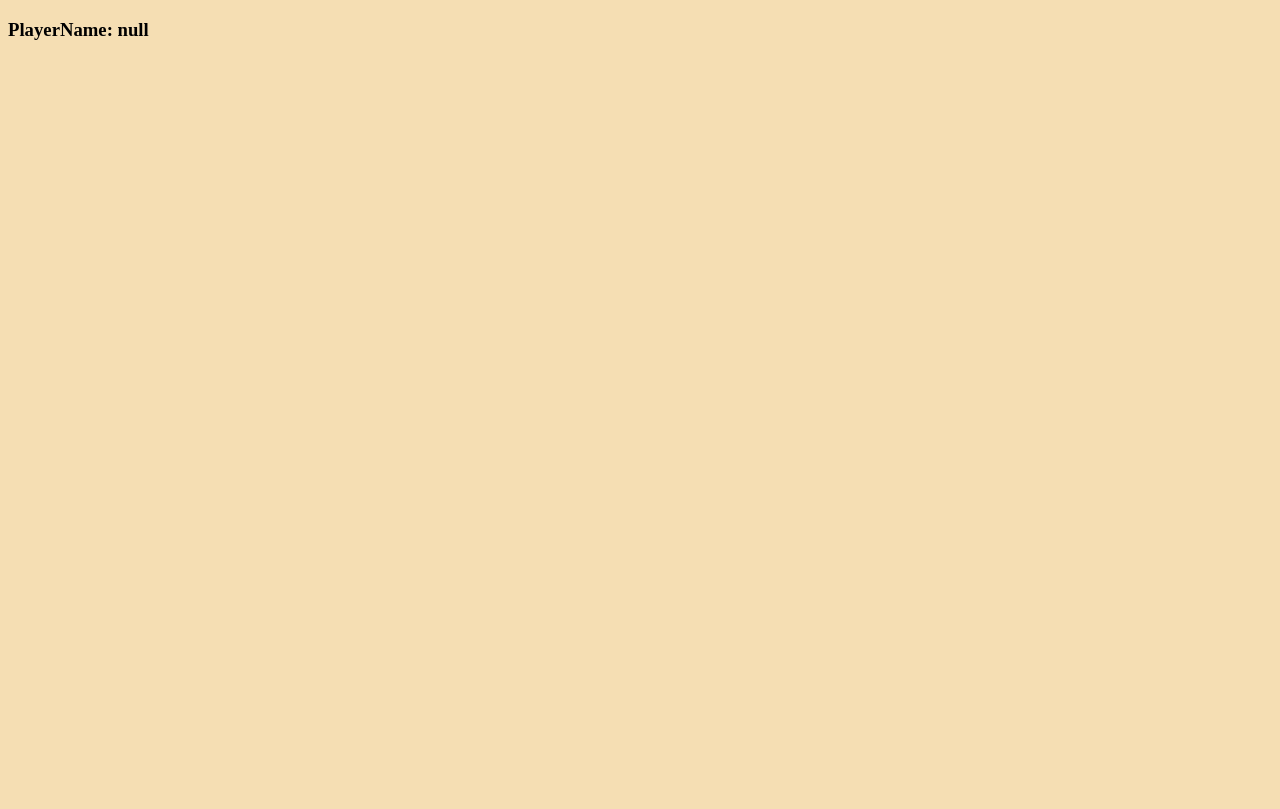
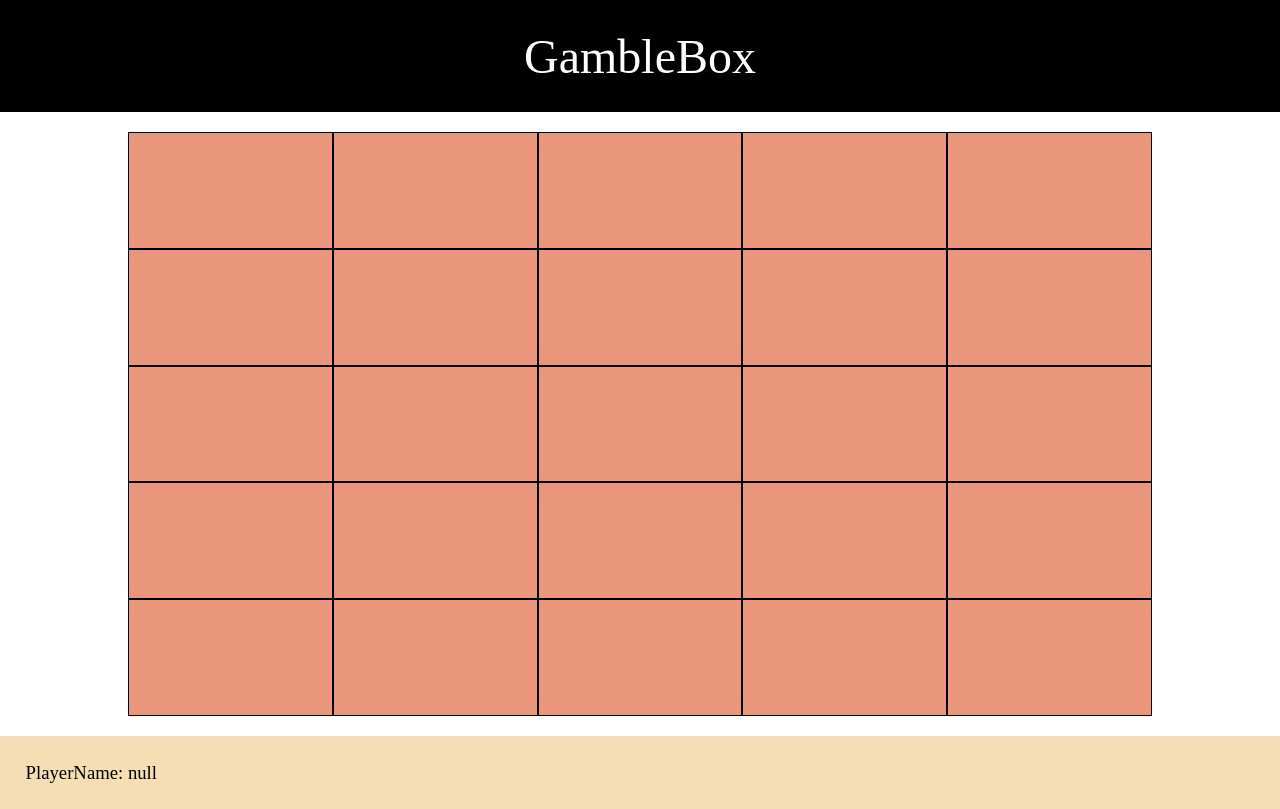
Before and after one commit to om-g4rg/gamble-box, a plain HTML site: page index2.html in a window 1280 px wide. Drawn offline with Linux system fonts and the light colour scheme.

Commit message:
the main game and all the web page layout is ready the score board and the gui is left

```diff
--- a/index2.html
+++ b/index2.html
@@ -7,7 +7,10 @@
     <link rel="stylesheet" href="style2.css">
 </head>
 <body>
-    <div class="header"></div>
+    <div class="header">GambleBox</div>
+    <div class="container">
+        <div class="box"></div>
+    </div>
     <h3 class="playerName"></h3>
 
     <script src="script2.js"></script>
--- a/script2.js
+++ b/script2.js
@@ -1,4 +1,63 @@
 'use strict'
+
+const rows=5;
+const columns=5;
+let totalScore =0;
+
+
+const box=document.querySelector(`.box`);
+
+box.style.gridTemplateRows = `repeat(${rows}, 1fr)`;
+box.style.gridTemplateColumns = `repeat(${columns}, 1fr)`;
+
+for(let i=0;i< rows*columns;i++){
+    const tile=document.createElement(`div`);
+    tile.classList.add(`tiles`);
+    tile.style.border='0.1rem solid black'
+    box.appendChild(tile);
+    tile.dataset.index=i+1;
+}
+
+const bombs=[];
+for(let i=0;i<7;i++){
+    const x=Math.floor(Math.random()*(25))+1;
+    bombs.push(x)
+}
+
+
+// ------------------------------------------
+for(let i=0;i<bombs.length;i++){
+    console.log(`bomb at: ${bombs[i]}`);
+}
+console.log(`----`)
+const tiles=document.querySelectorAll(`.tiles`);
+
+
+tiles.forEach(function(item,i){
+        item.addEventListener(`click`,function click(){
+            if(item.classList.contains(`tiles`) && !bombs.includes(parseInt(item.dataset.index, 10))){
+            totalScore++;
+            console.log(`totalScore:${totalScore}`);
+            item.classList.remove(`tiles`);
+            item.classList.add(`checked`);
+            }
+
+            if(bombs.includes(parseInt(item.dataset.index, 10))){
+                item.classList.add(`bomb`);
+                setInterval(function(){
+                    localStorage.setItem(`highscore`, totalScore);
+
+                    window.location.href=`index3.html`;
+
+                }, 800);
+            }
+        })
+})
+
+
+
+
+
 
 const playerId= localStorage.getItem('playerid');
 
--- /dev/null
+++ b/script3.js
@@ -0,0 +1,5 @@
+`use strict`
+
+const totalScore =localStorage.getItem(`highscore`);
+
+console.log(totalScore);
--- a/style.css
+++ b/style.css
@@ -1,5 +1,6 @@
 body {
   margin: 0;
+  padding: 0;
 }
 
 .intro {
--- a/style2.css
+++ b/style2.css
@@ -1,3 +1,42 @@
 body {
   background-color: wheat;
+  margin: 0;
+  padding: 0;
 }
+
+.header {
+  background-color: black;
+  width: 100%;
+  height: 14vh;
+  color: white;
+  display: flex;
+  justify-content: center;
+  align-items: center;
+  font-size: 300%;
+}
+.container {
+  background-color: white;
+  width: 100%;
+  height: 78vh;
+  display: flex;
+  justify-content: center;
+  align-items: center;
+}
+.box {
+  background-color: darksalmon;
+  width: 80vw;
+  height: 73vh;
+  display: grid;
+}
+
+.checked {
+  background-color: gray;
+}
+.bomb {
+  background-color: red;
+}
+
+.playerName {
+  margin: 2%;
+  font-weight: normal;
+}
--- /dev/null
+++ b/style3.css
@@ -0,0 +1,45 @@
+body {
+  margin: 0;
+  padding: 0;
+}
+
+.header {
+  width: 100%;
+  height: 11vh;
+  background-color: bisque;
+  display: flex;
+  justify-content: center;
+  align-items: center;
+  font-size: 3rem;
+}
+
+.display {
+  width: 100%;
+  height: 89vh;
+  background-color: brown;
+  display: flex;
+  justify-content: center;
+  align-items: center;
+}
+
+.container {
+  width: 50%;
+  height: 30rem;
+  background-color: white;
+}
+
+.top {
+  width: 100%;
+  height: 9%;
+  background-color: gray;
+  display: flex;
+  justify-content: center;
+  align-items: center;
+  font-size: 1.4rem;
+}
+
+.scores {
+  width: 100%;
+  height: 91%;
+  background-color: bisque;
+}
```
Also changed, not shown: index3.html (added, +20 -0 lines).
